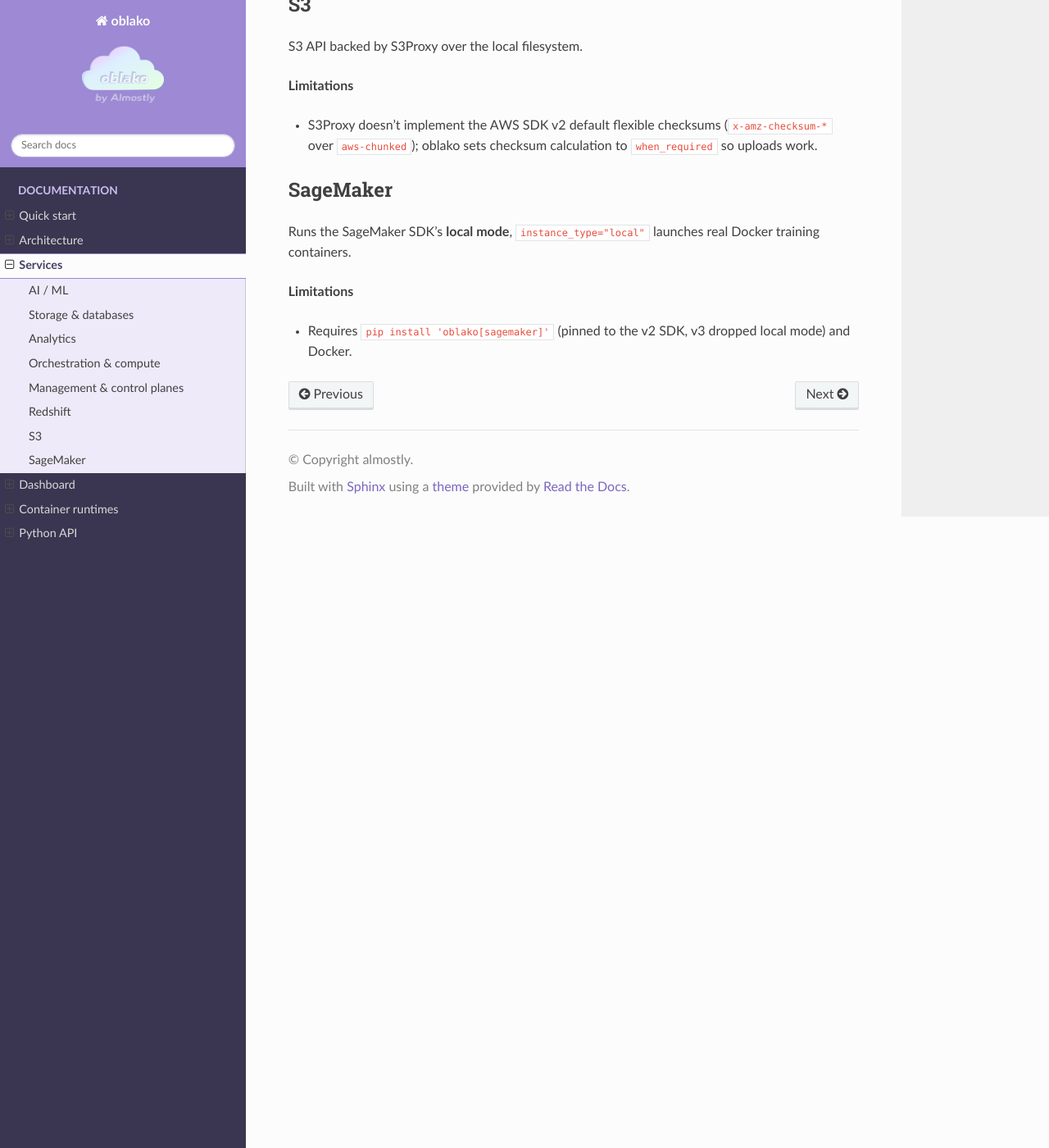
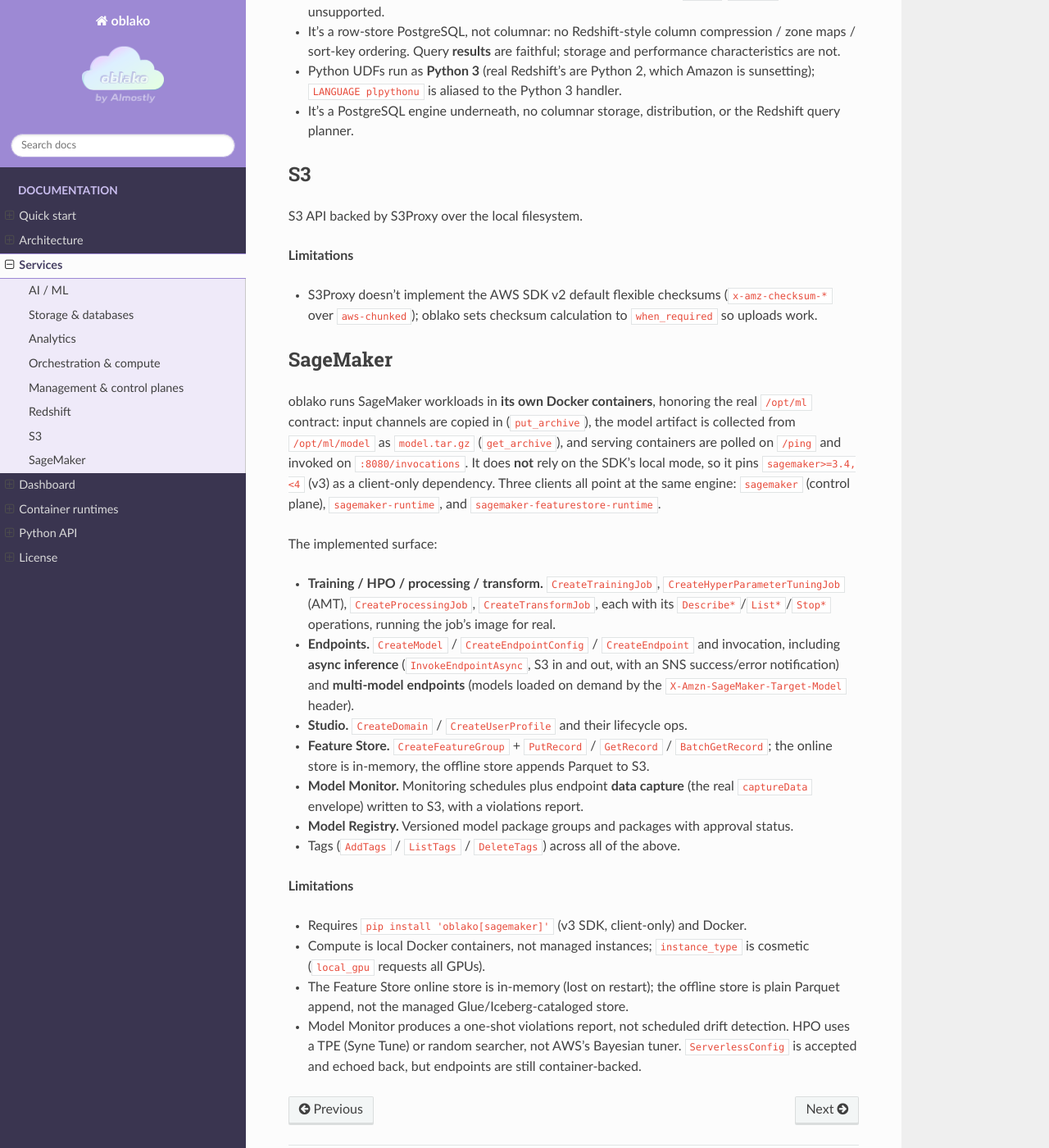
Before and after one commit to almostly/oblako, a Sphinx documentation site: the page built from docs/services.md, in a window 1280 px wide and 1400 px high, scrolled down 4221 px. Shown: the whole window at 82% size. Built offline with Sphinx 7.4.7 and the Read the Docs theme 3.1.0, drawn with Linux system fonts in a browser that asks for light colours; some of the changed text lies outside the part shown.

Commit message:
docs(~): reflect new services + license(+): Apache-2.0 open-core (#21)
* license(+): Apache-2.0 open-core licensing + third-party inventory

Adopt open-core: this repo is the open-source edition under Apache-2.0.
Add LICENSE (verbatim Apache-2.0), NOTICE (Copyright 2026 Almostly), and
THIRD_PARTY_LICENSES.md inventorying the orchestrated engines, flagging the two
that matter for commercial use (Citus AGPL-3.0, DynamoDB Local ASL) as pulled at
runtime, not redistributed. Declare the license in pyproject (PEP 639 SPDX) with
author + project URLs, and add a docs License page + README section.

* docs(~): reflect new services in the services page

Bring services.md in line with the code: rewrite SageMaker (own /opt/ml Docker
engine, v3 SDK, with HPO/processing/transform, async + multi-model endpoints,
Studio, Feature Store, Model Monitor, Model Registry) and correct Athena (real
boto3 athena API via Trino, results to S3). Add Bedrock Guardrails + streaming,
DynamoDB vector search, Firehose, EKS, EventBridge target delivery, the ECS task
metadata endpoint, and the moto-surfaced common services (SNS/SQS/Secrets
Manager/SSM/KMS/CloudWatch/ECR). Fix embeddings (Titan + Cohere -> nomic).

```diff
--- a/docs/services.md
+++ b/docs/services.md
@@ -7,14 +7,15 @@
 
 | Service | Description | Limitations |
 |---|---|---|
-| **Bedrock (runtime)** | `bedrock-runtime` `invoke_model` / `converse`, translated to **Ollama** (offline) or **OpenRouter** (real frontier models with your key). | Local model quality ≠ frontier unless using the OpenRouter backend. |
+| **Bedrock (runtime)** | `bedrock-runtime` `invoke_model` / `converse`, plus **streaming** (`invoke_model_with_response_stream`, `converse_stream`) with real Bedrock eventstream framing. Translated to **Ollama** (offline) or **OpenRouter** (real frontier models with your key). | Local model quality ≠ frontier unless using the OpenRouter backend. |
 | **Bedrock (control plane)** | `bedrock`: foundation-model catalog + batch model-invocation jobs. | Catalog is curated, not the full AWS list. |
-| **Bedrock embeddings** | Ollama + `nomic-embed-text` for RAG vectors. | Embedding dims/model differ from Titan/Cohere. |
+| **Bedrock Guardrails** | `bedrock` guardrail CRUD + `bedrock-runtime` `ApplyGuardrail`; enforces custom word filters and denied-topic policies, returns `GUARDRAIL_INTERVENED` with per-policy assessments. | Content-filter and PII (`sensitiveInformation`) policies are stored but not enforced; the managed profanity list is small. |
+| **Bedrock embeddings** | Titan Embed v1/v2 and Cohere Embed v3 mapped to Ollama `nomic-embed-text`; responses shaped per model family. | Vectors are `nomic-embed-text`'s, not the native Titan/Cohere dimensions; OpenRouter backend has no embedding support. |
 | **Bedrock Agents** | Agent loop with local tool calls (Ollama + SAM local). | No managed orchestration; tool-calling quality is model-dependent. |
 | **Bedrock AgentCore (Runtime)** | Local agent on the `/invocations` + `/ping` contract via the `bedrock-agentcore` SDK. | Runtime only, Gateway/Memory/Identity are managed-only. |
 | **Bedrock Knowledge Bases** | Vector search with k-NN over **OpenSearch**. | Retrieval only; no managed ingestion pipeline. |
-| **SageMaker** | SDK **local mode**: real Docker training containers (`instance_type="local"`). | Needs `oblako[sagemaker]` (v2 SDK) + Docker; local mode only. |
-| **SageMaker MLflow** | Managed MLflow tracking-server container (SigV4 auth, boto3-style creds). | Needs `oblako[mlflow]`. |
+| **SageMaker** | Own Docker engine on the real `/opt/ml` contract (channels copied in, `model.tar.gz` collected, container polled on `/ping` and invoked on `:8080`). Covers training, HPO/AMT tuning, processing, batch transform, real-time + **async** (+ SNS) + **multi-model** endpoints, Studio domains/user-profiles, Feature Store, Model Monitor + data capture, and Model Registry. | Needs `oblako[sagemaker]` (v3 SDK) + Docker. Compute is local containers, not managed instances (`instance_type` is cosmetic); Feature Store online store is in-memory; Model Monitor is a one-shot violations report; HPO search is TPE/random, not AWS's Bayesian tuner; serverless config is echoed, not a distinct runtime. |
+| **SageMaker MLflow** | Managed MLflow tracking-server container (SigV4 auth, boto3-style creds); the `…:mlflow-tracking-server/…` ARN resolves to the local server. | Needs `oblako[mlflow]`. |
 
 ## Storage & databases
 
@@ -22,8 +23,8 @@
 |---|---|---|
 | **S3** | S3 API over the local filesystem (S3Proxy). | No flexible-checksum / `aws-chunked`; oblako sets checksum calc `when_required`. |
 | **S3 Tables / Iceberg** | Iceberg REST catalog with tables on S3Proxy. | Iceberg-on-S3; not the managed S3 Tables maintenance (compaction etc.). |
-| **DynamoDB** | Amazon's DynamoDB Local. | Single local instance; no Streams→Lambda wiring. |
-| **Kinesis** | Kinesis Data Streams via kinesalite (`saidsef/aws-kinesis-local`). | Streams only; no Firehose / Managed Flink. |
+| **DynamoDB** | Amazon's DynamoDB Local, with a proxy that adds native **vector search**: `VectorIndexes` on `CreateTable`/`UpdateTable` + `SearchVectors` (k-NN). | Single local instance; no Streams→Lambda wiring. `SearchVectors` is brute-force KNN (full scan), not ANN; the vector index isn't persisted across restart. |
+| **Kinesis** | Kinesis Data Streams via kinesalite (`saidsef/aws-kinesis-local`). | Streams only; no Managed Flink. (Firehose is a separate service, see Analytics.) |
 | **Redshift** | PostgreSQL 16 impersonating Redshift; `redshift-connector`/dbt connect natively. A bundled proxy tolerates physical DDL (`DISTKEY`/`SORTKEY`/`ENCODE`, `varchar(max)`), terminates TLS, and bridges `COPY`/`UNLOAD` to/from `s3://` (Parquet, CSV, and delimited text) so awswrangler, dbt, and Feast load/unload for real. `SUPER` (jsonb-backed) with PartiQL navigation (`data.a.b`, `data['a'][0]`), `LISTAGG` (→ `string_agg`), `PIVOT`/`UNPIVOT` (→ standard SQL), and native JSON functions are supported. | Row-store, not columnar; late-binding views unsupported; Python UDFs are Python 3; the S3 bridge covers Parquet/CSV/text (not JSON/AVRO/ORC); SUPER dot-navigation yields text (numeric compares need a cast); PIVOT/UNPIVOT need a subquery source (a bare table has no schema in the proxy). |
 | **Redshift (control plane)** | `redshift` clusters/nodes/endpoints/snapshots via moto. | Metadata only, the cluster endpoint isn't the queryable engine. |
 | **Redshift Data API** | `redshift-data`; SQL executes for real against the engine (through the same proxy, so its `COPY`/`UNLOAD` reach S3 too). Feast's Redshift offline store works end to end. | Statement results buffered in memory. |
@@ -35,7 +36,8 @@
 
 | Service | Description | Limitations |
 |---|---|---|
-| **Athena** | Athena-style SQL over the Iceberg REST catalog (= S3 Tables), via **Trino**. | Trino SQL dialect, not Athena/Presto-exact; no workgroups/federation. |
+| **Athena** | The real boto3 `athena` API (`StartQueryExecution`, `GetQueryExecution`, `GetQueryResults`, `StopQueryExecution`) executed via **Trino**, with results written to the S3 `OutputLocation`. | Trino SQL dialect, not Athena/Presto-exact; `StopQueryExecution` is best-effort (Trino runs to completion); no workgroups/federation. |
+| **Firehose** | `firehose` delivery streams: `DirectPut` and `KinesisStreamAsSource` sources, buffered and flushed to **S3** or **Redshift** (S3 staging + `COPY`). | Only S3 and Redshift destinations; buffering floors aren't enforced. |
 | **Glue (jobs)** | PySpark jobs in the official `amazon/aws-glue-libs:5` image (per-job container). | ~5 GB image; sequential workflows only (no full DAGs/crawlers). |
 | **Glue Data Catalog** | boto3 `glue` client bridged to the Iceberg REST catalog. | Catalog operations over Iceberg; not the full Glue catalog surface. |
 
@@ -45,7 +47,8 @@
 |---|---|---|
 | **Step Functions** | Amazon's `aws-stepfunctions-local`. | Lambda-backed states need a running SAM CLI. |
 | **Lambda** | Control plane + **real Docker-based invocation**. | x86_64 + python3.12 runtime image; SAM CLI for the dev-loop. |
-| **ECS / Fargate** | `ecs` control plane (moto) + **each task is a real container**; `run_task`/`create_service` launch the image, wired to oblako's endpoints and published on a host port. | Fargate launch type; no continuous reconciliation/autoscaling; per-task compute needs a Docker socket. |
+| **ECS / Fargate** | `ecs` control plane (moto) + **each task is a real container**; `run_task`/`create_service` launch the image, wired to oblako's endpoints and published on a host port. Tasks also get the **ECS task metadata endpoint** (`ECS_CONTAINER_METADATA_URI[_V4]`) that AWS containers read. | Fargate launch type; no continuous reconciliation/autoscaling; per-task compute needs a Docker socket. |
+| **EKS** | `eks` control plane (moto): create/describe/list clusters. | Control-plane metadata only; no real Kubernetes data plane (for local k8s, use the Kubernetes container backend). |
 | **ELBv2 (ALB)** | `elbv2` control plane (moto) + **each load balancer is a real Caddy reverse proxy** that round-robins to the targets with the target group's health check; `DNSName` resolves to `localhost:<port>`. | ALB (HTTP); no listener-rule path routing yet; NLB/GWLB not modelled. |
 | **API Gateway** | External, AWS SAM CLI (`sam local start-api`) routing HTTP to your functions. | oblako doesn't manage it; bring your own SAM CLI. |
 
@@ -58,6 +61,8 @@
 | **EC2** | moto control plane + real container-backed instances. | `describe_*` fidelity; instances are containers, not VMs. |
 | **OpenSearch** | OpenSearch single-node (Knowledge Bases / RAG). | Security plugin disabled for local use. |
 | **AppConfig** | Python reimplementation (control + data plane + rule evaluation). | Reimplementation, not the AWS engine. |
+| **EventBridge** | `events` control plane (moto) + a proxy that actually **fires rule targets**: it delivers to **Redshift Data** targets (running `ExecuteStatement`) and fires **scheduled** `rate(...)` rules on cadence. | moto already delivers SQS/SNS/Lambda targets natively; the proxy adds only Redshift Data + scheduling. |
+| **Common services (moto)** | Surfaced as-is via the moto container so unmodified boto3 works: `sns`, `sqs`, `sts`, `secretsmanager`, `ssm`, `kms`, `cloudwatch` (metrics), `logs` (CloudWatch Logs), `ecr`. | moto's control-plane fidelity; no data-plane behavior beyond what moto implements. |
 
 ---
 
@@ -141,7 +146,7 @@
 after the CREATE commits; a `SORTKEY` becomes a btree index on those columns.
 Tables with no distribution style (EVEN/AUTO) stay local on the coordinator. It
 works whether the DDL is autocommitted or inside a transaction (dbt wraps its
-models in one) — the distribution fires on commit, so rows written in the same
+models in one): the distribution fires on commit, so rows written in the same
 transaction are preserved. So a dbt model with a `dist`/`sort` config, or any
 `DISTKEY` DDL, shards with no code change.
 The image (`oblako/images/redshift-cluster`) builds from the single-node one and
@@ -179,10 +184,43 @@
 
 ## SageMaker
 
-Runs the SageMaker SDK's **local mode**, `instance_type="local"` launches real
-Docker training containers.
+oblako runs SageMaker workloads in **its own Docker containers**, honoring the
+real `/opt/ml` contract: input channels are copied in (`put_archive`), the model
+artifact is collected from `/opt/ml/model` as `model.tar.gz` (`get_archive`), and
+serving containers are polled on `/ping` and invoked on `:8080/invocations`. It
+does **not** rely on the SDK's local mode, so it pins `sagemaker>=3.4,<4` (v3) as
+a client-only dependency. Three clients all point at the same engine:
+`sagemaker` (control plane), `sagemaker-runtime`, and
+`sagemaker-featurestore-runtime`.
+
+The implemented surface:
+
+- **Training / HPO / processing / transform.** `CreateTrainingJob`,
+  `CreateHyperParameterTuningJob` (AMT), `CreateProcessingJob`,
+  `CreateTransformJob`, each with its `Describe*`/`List*`/`Stop*` operations,
+  running the job's image for real.
+- **Endpoints.** `CreateModel` / `CreateEndpointConfig` / `CreateEndpoint` and
+  invocation, including **async inference** (`InvokeEndpointAsync`, S3 in and out,
+  with an SNS success/error notification) and **multi-model endpoints** (models
+  loaded on demand by the `X-Amzn-SageMaker-Target-Model` header).
+- **Studio.** `CreateDomain` / `CreateUserProfile` and their lifecycle ops.
+- **Feature Store.** `CreateFeatureGroup` + `PutRecord` / `GetRecord` /
+  `BatchGetRecord`; the online store is in-memory, the offline store appends
+  Parquet to S3.
+- **Model Monitor.** Monitoring schedules plus endpoint **data capture** (the
+  real `captureData` envelope) written to S3, with a violations report.
+- **Model Registry.** Versioned model package groups and packages with approval
+  status.
+- Tags (`AddTags` / `ListTags` / `DeleteTags`) across all of the above.
 
 **Limitations**
 
-- Requires `pip install 'oblako[sagemaker]'` (pinned to the v2 SDK, v3 dropped
-  local mode) and Docker.
+- Requires `pip install 'oblako[sagemaker]'` (v3 SDK, client-only) and Docker.
+- Compute is local Docker containers, not managed instances; `instance_type` is
+  cosmetic (`local_gpu` requests all GPUs).
+- The Feature Store online store is in-memory (lost on restart); the offline store
+  is plain Parquet append, not the managed Glue/Iceberg-cataloged store.
+- Model Monitor produces a one-shot violations report, not scheduled drift
+  detection. HPO uses a TPE (Syne Tune) or random searcher, not AWS's Bayesian
+  tuner. `ServerlessConfig` is accepted and echoed back, but endpoints are still
+  container-backed.
```
Also changed, not shown: README.md (+11 -0 lines), THIRD_PARTY_LICENSES.md (added, +92 -0 lines), docs/index.md (+1 -0 lines), docs/license.md (added, +37 -0 lines), pyproject.toml (+15 -0 lines), 2 other files.
